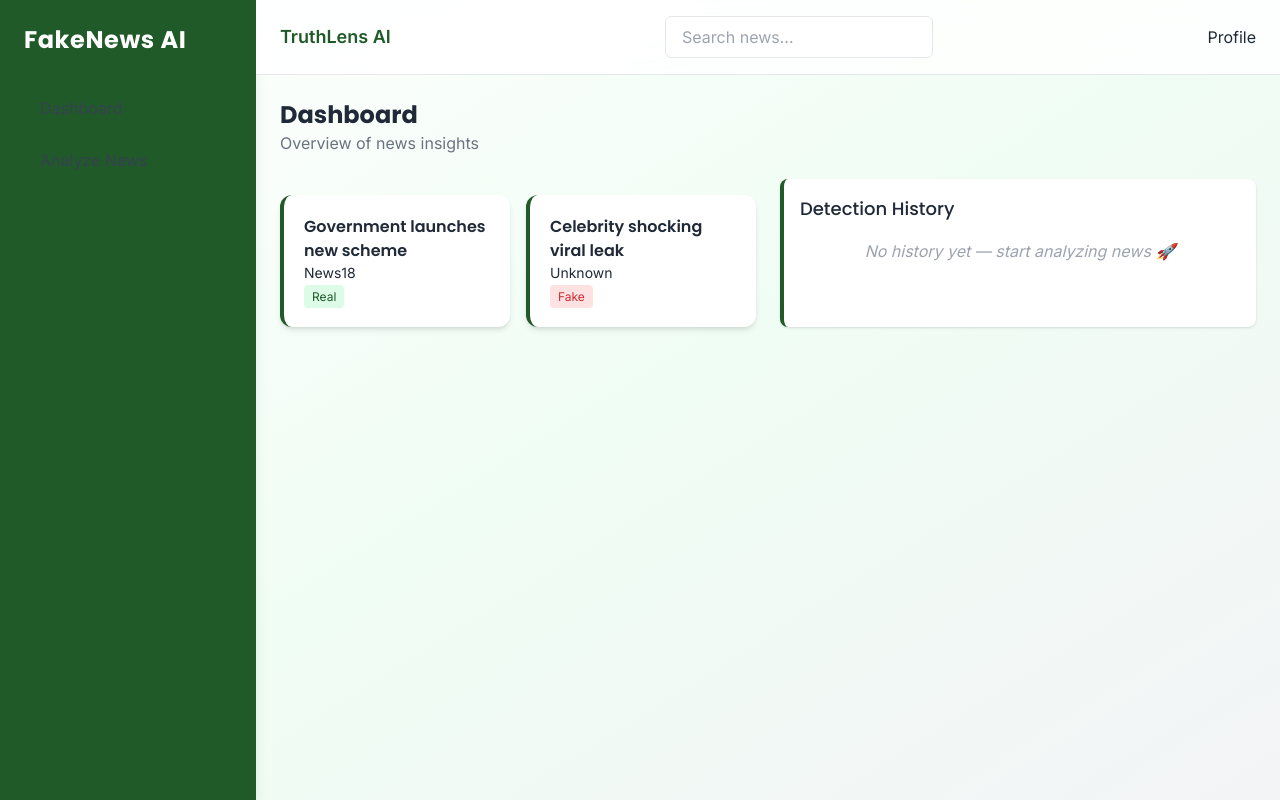
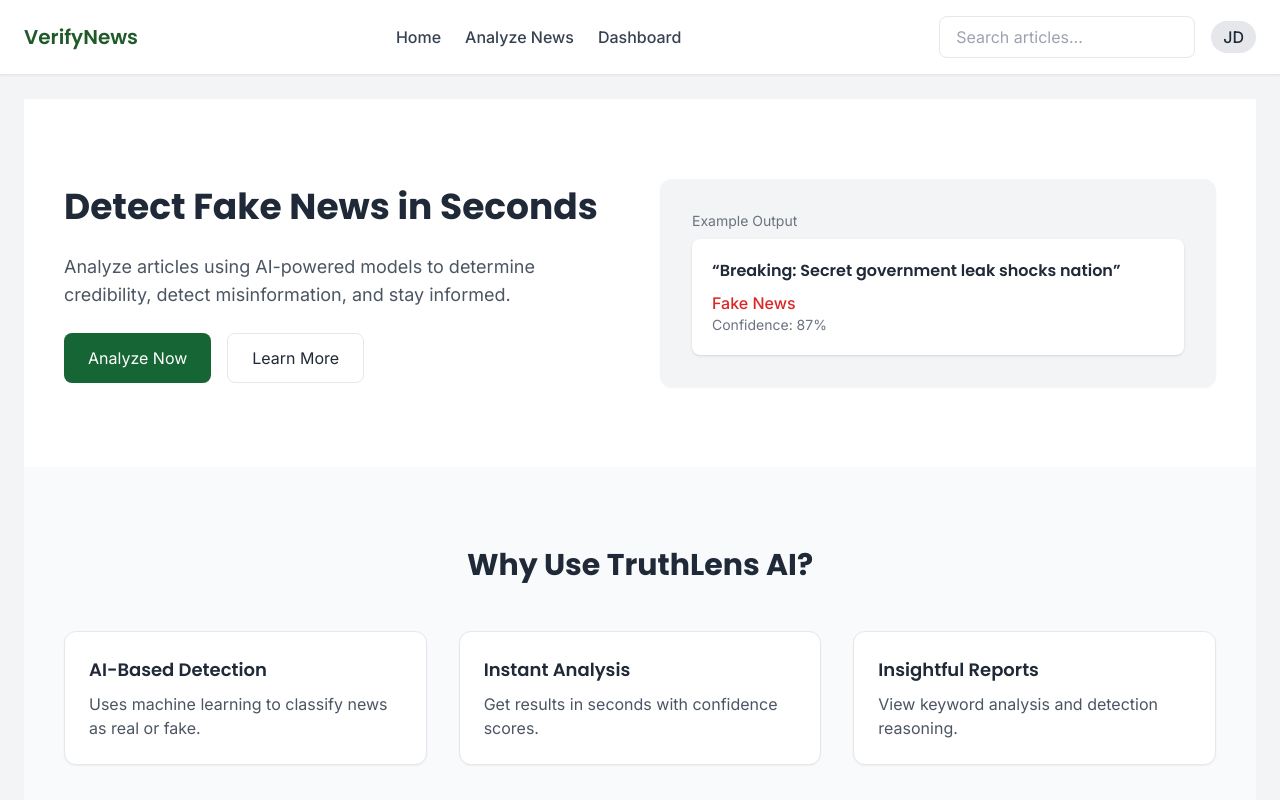
Before and after one commit to azkaZubish/fake-news-detection, a React (Vite) app: page / in a window 1280 px wide. Shown: the top 800 px of the page. Built offline with nearby package versions, Linux system fonts and the light colour scheme.

Commit message:
Changed the Layout by adding landing page

```diff
--- a/src/App.jsx
+++ b/src/App.jsx
@@ -2,15 +2,19 @@ import { BrowserRouter, Routes, Route } from "react-router-dom";
 import MainLayout from "./layout/MainLayout";
 import Dashboard from "./pages/Dashboard";
 import AnalyzeNews from "./pages/AnalyzeNews";
+import LandingPage from "./pages/LandingPage";
 
 function App() {
   return (
     <BrowserRouter>
       <Routes>
+        {/* Dashboard layout (WITH sidebar) */}
         <Route element={<MainLayout />}>
-          <Route path="/" element={<Dashboard />} />
+          <Route path="/" element={<LandingPage />} />
+          <Route path="/dashboard" element={<Dashboard />} />
           <Route path="/analyze" element={<AnalyzeNews />} />
         </Route>
+
       </Routes>
     </BrowserRouter>
   );
--- /dev/null
+++ b/src/components/dashboard/ArticleCard.jsx
@@ -0,0 +1,36 @@
+const ArticleCard = ({ title, tag, score, source, time }) => {
+  return (
+    <div className="bg-white p-5 rounded-xl shadow-md hover:shadow-lg transition">
+
+      <div className="flex gap-4">
+        <div className="w-20 h-20 bg-gray-200 rounded-md"></div>
+
+        <div className="flex-1">
+          <div className="flex items-center gap-2 mb-1">
+            <span className="bg-green-100 text-primary text-xs px-2 py-1 rounded">
+              {tag}
+            </span>
+
+            <span className="text-xs text-gray-400">
+              {source}
+            </span>
+          </div>
+
+          <h3 className="font-semibold">
+            {title}
+          </h3>
+
+          <p className="text-sm text-gray-500 mt-1">
+            {time}
+          </p>
+        </div>
+
+        <div className="text-primary font-bold">
+          {score}
+        </div>
+      </div>
+    </div>
+  );
+};
+
+export default ArticleCard;
--- a/src/components/dashboard/DetectionHistory.jsx
+++ b/src/components/dashboard/DetectionHistory.jsx
@@ -1,7 +1,9 @@
 const DetectionHistory = ({ history = [] }) => {
   return (
     <div className="bg-white p-4 rounded-lg shadow border-l-4 border-primary">
-      <h2 className="text-lg mb-3">Detection History</h2>
+      <h2 className="text-lg font-semibold mb-4">
+        Detection History
+      </h2>
 
       {history.length === 0 ? (
         <p className="text-gray-400 italic text-center mt-4">
@@ -9,8 +11,15 @@ const DetectionHistory = ({ history = [] }) => {
         </p>
       ) : (
         history.map((item, index) => (
-          <div key={index}>
-            {item.text} → {item.result}
+          <div className="flex justify-between items-center bg-gray-50 p-3 rounded mb-2">
+            <span className="text-sm">{item.text}</span>
+
+            <span className={`text-xs px-2 py-1 rounded ${item.result === "Fake"
+                ? "bg-red-100 text-danger"
+                : "bg-green-100 text-primary"
+              }`}>
+              {item.result}
+            </span>
           </div>
         ))
       )}
--- /dev/null
+++ b/src/components/dashboard/RecentArticles.jsx
@@ -0,0 +1,23 @@
+import ArticleCard from "./ArticleCard";
+
+const RecentArticles = () => {
+  return (
+    <div>
+      <h2 className="text-xl font-semibold mb-4">
+        Recent Articles
+      </h2>
+
+      <div className="space-y-4">
+        <ArticleCard
+          title="Global Climate Summit Reaches Historic Agreement"
+          tag="Verified"
+          score="94"
+          source="Reuters"
+          time="2 hours ago"
+        />
+      </div>
+    </div>
+  );
+};
+
+export default RecentArticles;
--- /dev/null
+++ b/src/components/dashboard/StatsCard.jsx
@@ -0,0 +1,22 @@
+const StatsCard = ({ title, value, change, type }) => {
+  const color =
+    type === "real"
+      ? "text-primary"
+      : type === "fake"
+      ? "text-danger"
+      : "text-yellow-500";
+
+  return (
+    <div className="bg-white p-5 rounded-xl shadow-md hover:shadow-xl transition-all duration-300">
+      <p className="text-sm text-gray-500">{title}</p>
+
+      <h2 className="text-2xl font-bold mt-1">{value}</h2>
+
+      <p className={`text-sm mt-2 ${color}`}>
+        {change}
+      </p>
+    </div>
+  );
+};
+
+export default StatsCard;
--- /dev/null
+++ b/src/components/dashboard/StatsGrid.jsx
@@ -0,0 +1,14 @@
+import StatsCard from "./StatsCard";
+
+const StatsGrid = () => {
+  return (
+    <div className="grid md:grid-cols-4 gap-6 mb-6">
+      <StatsCard title="Total Analyzed" value="2847" change="+12.5%" />
+      <StatsCard title="Verified True" value="1924" change="+8.2%" type="real" />
+      <StatsCard title="Detected Fake" value="689" change="-3.1%" type="fake" />
+      <StatsCard title="Requires Review" value="234" change="+5.7%" />
+    </div>
+  );
+};
+
+export default StatsGrid;
--- a/src/components/layout/NavBar.jsx
+++ b/src/components/layout/NavBar.jsx
@@ -1,16 +1,52 @@
+import { Link } from "react-router-dom";
+
 const Navbar = () => {
   return (
-    <div className="flex justify-between items-center px-6 py-4 bg-white/80 backdrop-blur-md border-b">
-      <div className="font-semibold text-primary text-lg">
-        TruthLens AI
+    <div className="flex justify-between items-center px-6 py-4 bg-white border-b shadow-sm">
+
+      {/* LOGO */}
+      <h1 className="text-xl font-semibold text-primary">
+        VerifyNews
+      </h1>
+
+      {/* NAV LINKS */}
+      <div className="flex items-center gap-6 text-gray-700 font-medium">
+
+        <Link
+          to="/"
+          className="hover:text-primary transition"
+        >
+          Home
+        </Link>
+
+        <Link
+          to="/analyze"
+          className="hover:text-primary transition"
+        >
+          Analyze News
+        </Link>
+
+        <Link
+          to="/dashboard"
+          className="hover:text-primary transition"
+        >
+          Dashboard
+        </Link>
+
       </div>
-      <input
-        type="text"
-        placeholder="Search news..."
-        className="border px-4 py-2 rounded-md focus:outline-none focus:ring-2 focus:ring-blue-400"
-      />
 
-      <div>Profile</div>
+      {/* RIGHT SIDE */}
+      <div className="flex items-center gap-4">
+        <input
+          placeholder="Search articles..."
+          className="border px-4 py-2 rounded-lg w-64 focus:outline-none focus:ring-2 focus:ring-primary"
+        />
+
+        <div className="font-medium bg-gray-200 px-3 py-1 rounded-full">
+          JD
+        </div>
+      </div>
+
     </div>
   );
 };
--- a/src/layout/MainLayout.jsx
+++ b/src/layout/MainLayout.jsx
@@ -1,11 +1,9 @@
-import Sidebar from "../components/layout/Sidebar";
 import Navbar from "../components/layout/Navbar";
 import { Outlet } from "react-router-dom";
 
 const MainLayout = () => {
   return (
-    <div className="flex min-h-screen bg-gradient-to-br from-white via-green-50 to-gray-100">
-      <Sidebar />
+    <div className="flex min-h-screen bg-gray-100 text-gray-800">
 
       <div className="flex-1">
         <Navbar />
--- a/src/pages/DashBoard.jsx
+++ b/src/pages/DashBoard.jsx
@@ -1,20 +1,30 @@
-import TrendingNews from "../components/dashboard/TrendingNews";
+import StatsGrid from "../components/dashboard/StatsGrid";
+import RecentArticles from "../components/dashboard/RecentArticles";
 import DetectionHistory from "../components/dashboard/DetectionHistory";
 
 const Dashboard = () => {
   return (
-    <>
     <div className="animate-fadeIn">
+
       <div className="mb-6">
         <h1 className="text-2xl font-bold">Dashboard</h1>
-        <p className="text-gray-500">Overview of news insights</p>
+        <p className="text-gray-500">
+          Monitor and analyze news articles
+        </p>
       </div>
-      <div className="grid md:grid-cols-2 gap-6">
-        <TrendingNews />
+
+      <StatsGrid />
+
+      <div className="grid md:grid-cols-3 gap-6">
+
+        <div className="md:col-span-2">
+          <RecentArticles />
+        </div>
+
         <DetectionHistory />
+
       </div>
-      </div>
-    </>
+    </div>
   );
 };
 
--- /dev/null
+++ b/src/pages/LandingPage.jsx
@@ -0,0 +1,125 @@
+import { useNavigate } from "react-router-dom";
+
+const LandingPage = () => {
+    const navigate = useNavigate();
+
+    return (
+        <div className="min-h-screen bg-white text-gray-800">
+
+
+            {/* 🔥 HERO SECTION */}
+            <section className="grid md:grid-cols-2 gap-10 items-center px-10 py-20">
+
+                {/* LEFT */}
+                <div className="space-y-6">
+                    <h2 className="text-4xl font-bold leading-tight">
+                        Detect Fake News in Seconds
+                    </h2>
+
+                    <p className="text-gray-600 text-lg">
+                        Analyze articles using AI-powered models to determine credibility,
+                        detect misinformation, and stay informed.
+                    </p>
+
+                    <div className="flex gap-4">
+                        <button
+                            onClick={() => navigate("/analyze")}
+                            className="px-6 py-3 bg-green-800 text-white rounded-lg hover:bg-green-900 transition"
+                        >
+                            Analyze Now
+                        </button>
+
+                        <button
+                            onClick={() => navigate("/")}
+                            className="px-6 py-3 border rounded-lg hover:bg-gray-100 transition"
+                        >
+                            Learn More
+                        </button>
+                    </div>
+                </div>
+
+                {/* RIGHT */}
+                <div className="bg-gray-100 p-8 rounded-xl shadow-sm">
+                    <p className="text-sm text-gray-500 mb-2">Example Output</p>
+
+                    <div className="bg-white p-5 rounded-lg shadow">
+                        <h3 className="font-semibold mb-2">
+                            “Breaking: Secret government leak shocks nation”
+                        </h3>
+
+                        <p className="text-red-600 font-medium">Fake News</p>
+                        <p className="text-sm text-gray-500">Confidence: 87%</p>
+                    </div>
+                </div>
+
+            </section>
+
+            {/* 🔥 FEATURES SECTION */}
+            <section className="px-10 py-20 bg-gray-50">
+
+                <h2 className="text-3xl font-bold text-center mb-12">
+                    Why Use TruthLens AI?
+                </h2>
+
+                <div className="grid md:grid-cols-3 gap-8">
+
+                    <div className="bg-white p-6 rounded-xl shadow-sm border">
+                        <h3 className="font-semibold text-lg mb-2">
+                            AI-Based Detection
+                        </h3>
+                        <p className="text-gray-600">
+                            Uses machine learning to classify news as real or fake.
+                        </p>
+                    </div>
+
+                    <div className="bg-white p-6 rounded-xl shadow-sm border">
+                        <h3 className="font-semibold text-lg mb-2">
+                            Instant Analysis
+                        </h3>
+                        <p className="text-gray-600">
+                            Get results in seconds with confidence scores.
+                        </p>
+                    </div>
+
+                    <div className="bg-white p-6 rounded-xl shadow-sm border">
+                        <h3 className="font-semibold text-lg mb-2">
+                            Insightful Reports
+                        </h3>
+                        <p className="text-gray-600">
+                            View keyword analysis and detection reasoning.
+                        </p>
+                    </div>
+
+                </div>
+            </section>
+
+            {/* 🔥 CTA SECTION */}
+            <section className="px-10 py-20 text-center">
+
+                <h2 className="text-3xl font-bold mb-4">
+                    Start Detecting Fake News Today
+                </h2>
+
+                <p className="text-gray-600 mb-6">
+                    Try our AI-powered tool and stay ahead of misinformation.
+                </p>
+
+                <button
+                    onClick={() => navigate("/analyze")}
+                    className="px-8 py-3 bg-red-600 text-white rounded-lg hover:bg-red-700 transition"
+                >
+                    Get Started
+                </button>
+
+            </section>
+
+            {/* 🔥 FOOTER */}
+            <footer className="text-center py-6 border-t text-gray-500">
+                © 2026 TruthLens AI • Built for Fake News Detection
+            </footer>
+
+        </div>
+    );
+};
+
+export default LandingPage;
```
